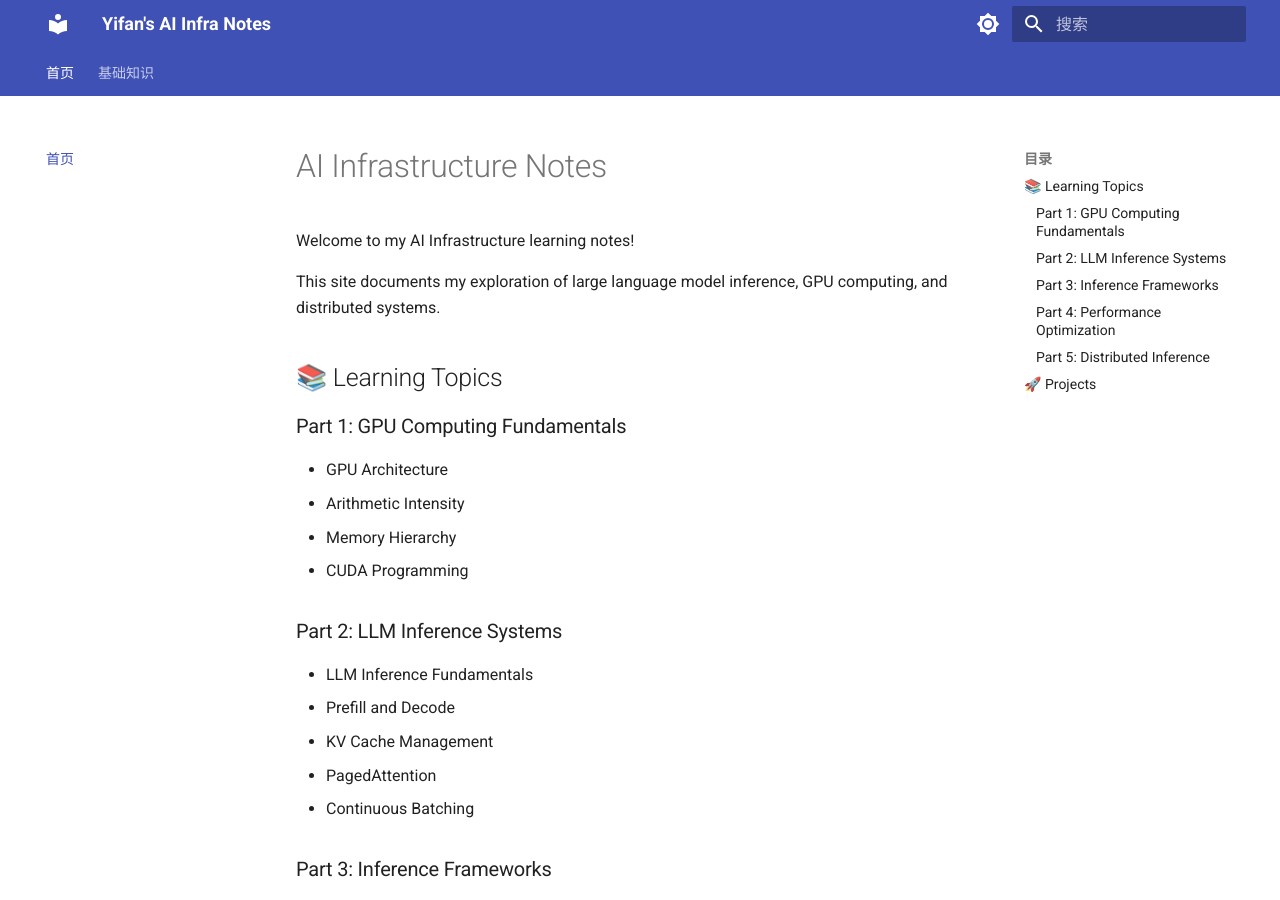
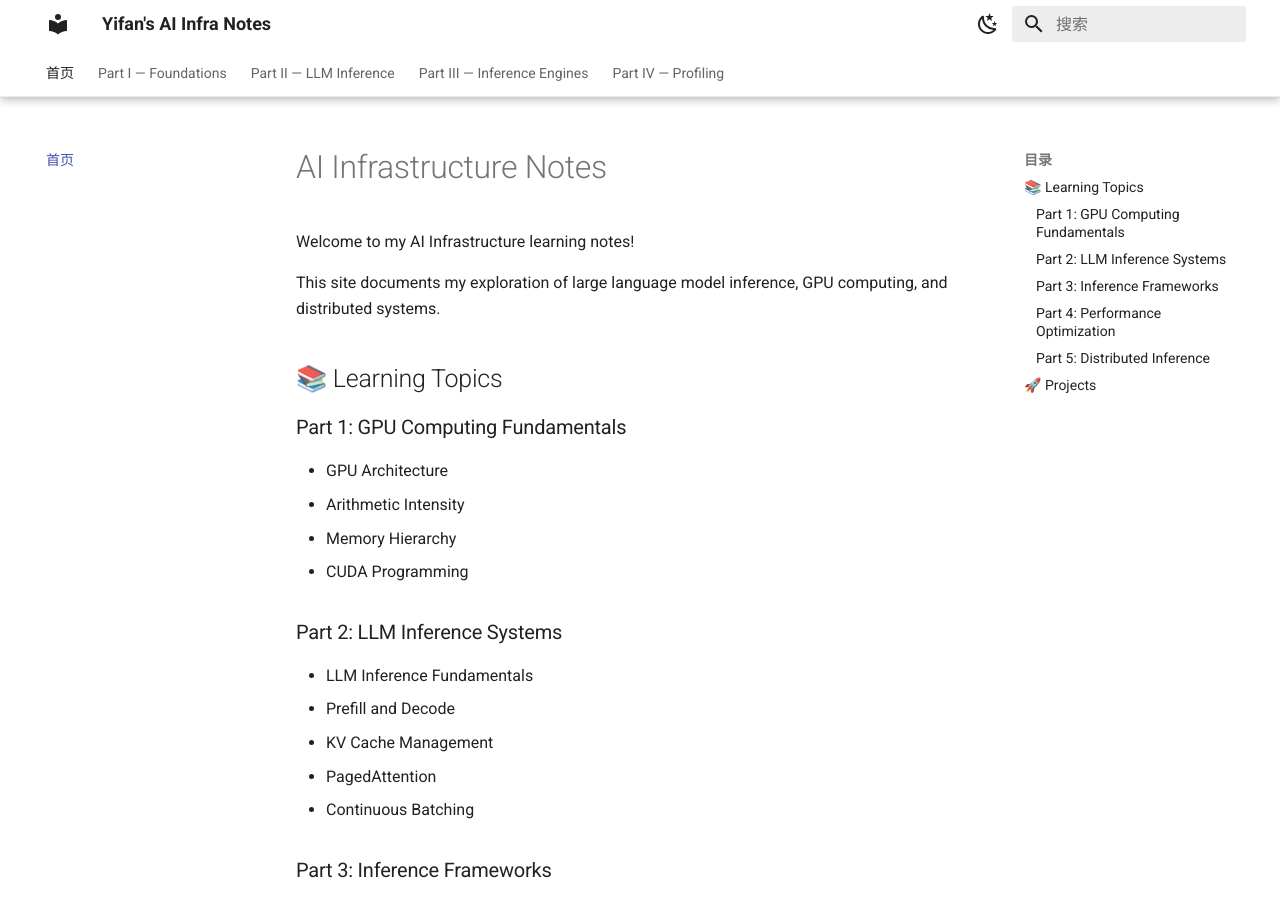
Before and after one commit to YifanLi3/YifanLi3.github.io, an MkDocs documentation site: the page built from docs/index.md, in a window 1280 px wide and 900 px high. Built offline with MkDocs 1.6.1 and Material for MkDocs 9.7.7, drawn with Linux system fonts in a browser that asks for light colours.

Commit message:
Revise mkdocs.yml for site URL and navigation updates
Updated site URL and modified navigation structure with new sections and entries. Added font settings and markdown extensions.

```diff
--- a/mkdocs.yml
+++ b/mkdocs.yml
@@ -1,37 +1,57 @@
 
 site_name: Yifan's AI Infra Notes
-site_url: https://YifanLi3.github.io/
+site_url: https://yifanli3.github.io/
 
 theme:
   name: material
   language: zh
+  font:
+    text: Roboto
+    code: Roboto Mono
   features:
     - navigation.tabs
+    - navigation.tabs.sticky
     - navigation.sections
     - navigation.indexes
     - navigation.top
+    - navigation.footer
+    - toc.follow
     - search.suggest
+    - search.highlight
     - content.code.copy
   palette:
     - scheme: default
+      primary: white
+      accent: blue
       toggle:
-        icon: material/brightness-7
-        name: Dark mode
+        icon: material/weather-night
+        name: 切换深色模式
     - scheme: slate
+      primary: black
+      accent: blue
       toggle:
-        icon: material/brightness-4
-        name: Light mode
+        icon: material/weather-sunny
+        name: 切换浅色模式
 
 nav:
   - 首页: index.md
-  - 基础知识:
-      - Arithmetic Intensity: fundamentals/Arithmetic-intensity.md
-      - Continuous Batching: fundamentals/Continuous-Batching.md
-      - PagedAttention: fundamentals/Paged-attention.md
-      - KV Cache: fundamentals/KV-cache.md
+  - Part I — Foundations:
+      - Arithmetic Intensity: fundamentals/arithmetic-intensity.md
+      - GPU Architecture: fundamentals/gpu-architecture.md
+  - Part II — LLM Inference:
+      - Continuous Batching: vllm/continuous-batching.md
+      - PagedAttention: vllm/paged-attention.md
+      - KV Cache: vllm/kv-cache.md
+  - Part III — Inference Engines:
+      - TensorRT: tensorrt/introduction.md
+  - Part IV — Profiling:
+      - Nsight Systems: profiling/nsight-systems.md
 
 markdown_extensions:
+  - toc:
+      permalink: true
   - admonition
+  - pymdownx.details
   - pymdownx.superfences
   - pymdownx.highlight
   - pymdownx.arithmatex:
```
